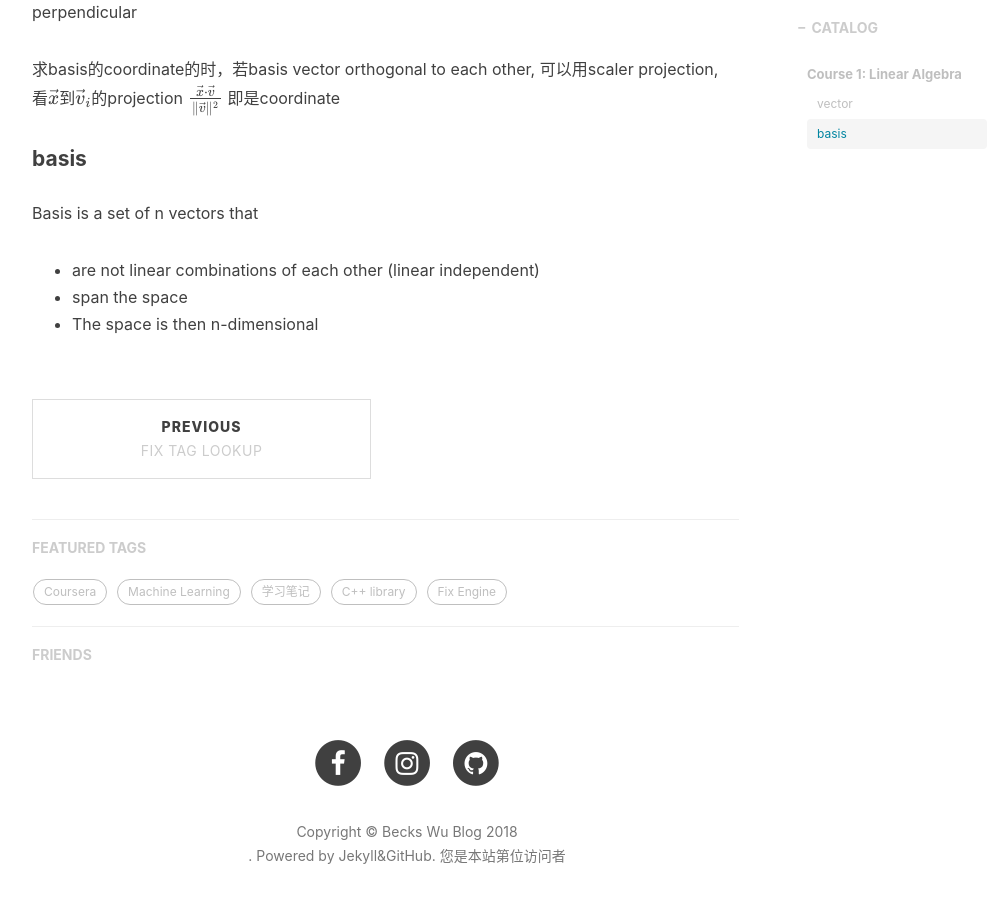
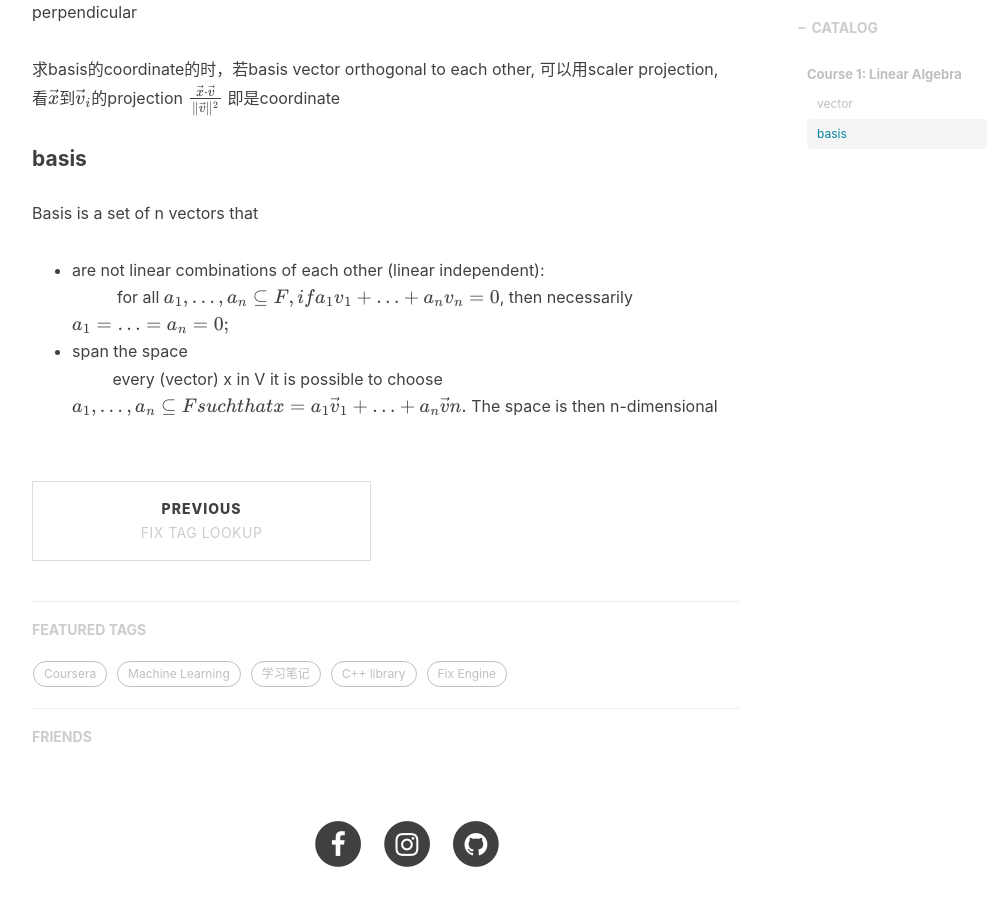
Before and after one commit to beckswu/beckswu.github.io, a Jekyll site: the page built from _posts/2018-10-20-Mathematics for-Machine-Learning-note.markdown, in a window 1280 px wide and 900 px high, scrolled down 1222 px. Shown: the whole window, without its empty margins (233-1225 px from the left). Built offline with Jekyll 4.4.1, drawn with Linux system fonts in a browser that asks for light colours; nearby versions of some CDN libraries; formulas are drawn with MathJax 3; comment, search, counter and statistics services are not loaded.

Commit message:
add basis

```diff
--- a/_posts/2018-10-20-Mathematics for-Machine-Learning-note.markdown
+++ b/_posts/2018-10-20-Mathematics for-Machine-Learning-note.markdown
@@ -39,6 +39,8 @@ two vector $$  \vec  x $$ and $$  \vec y $$ are orthorgonal: &nbsp;&nbsp;&nbsp;
 #### basis
 
 Basis is a set of n vectors that
-- are not linear combinations of each other (linear independent)
-- span the space
-- The space is then n-dimensional
+- are not linear combinations of each other (linear independent): <br/>
+  &nbsp;&nbsp;&nbsp;&nbsp;&nbsp;&nbsp;&nbsp;&nbsp;&nbsp; for all $$ a_1, …, a_n \subseteq F, if a_1v_1 + … + a_nv_n = 0 $$, then necessarily  $$ a_1 = … = a_n = 0;  $$
+- span the space <br/>
+   &nbsp;&nbsp;&nbsp;&nbsp;&nbsp;&nbsp;&nbsp;&nbsp;&nbsp;every (vector) x in V it is possible to choose $$ a_1, …, a_n \subseteq  F such that x = a_1 \vec v_1 + … + a_n \vec vn. $$
+   The space is then n-dimensional
```
